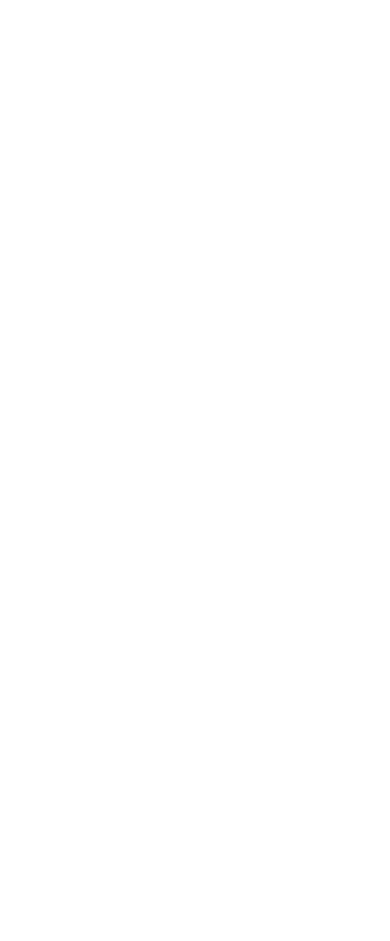
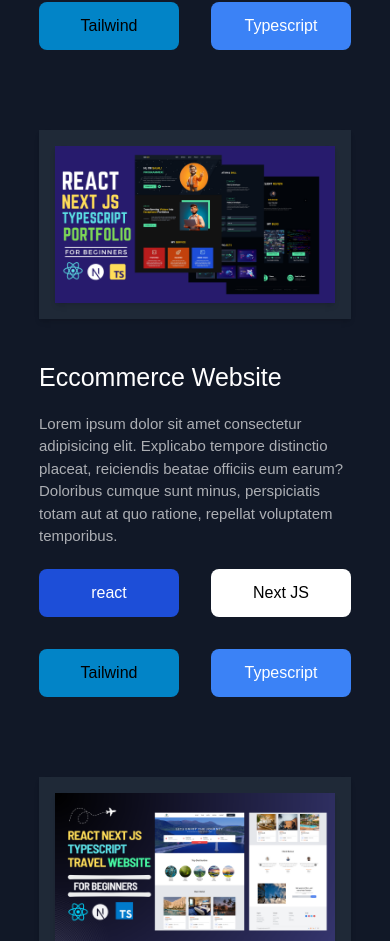
Before and after one commit to systems-apatrick/nextjs_portfolio, a Next.js app: page / in a window 390 px wide. Shown: the part 7778-8719 px from the top of the page. Before the commit the page ends 7043 px from the top, so only its background shows below. Built offline with nearby package versions, Linux system fonts and the light colour scheme; a web font is replaced by a local one.

Commit message:
agregar projects

```diff
--- /dev/null
+++ b/components/Helper/PriceCard.tsx
@@ -0,0 +1,50 @@
+import { CheckIcon } from "@heroicons/react/16/solid";
+import React from "react";
+interface Props {
+	plane: string;
+	price: string;
+	save: string;
+	bg: string;
+}
+const PriceCard = ({ plane, price, save, bg }: Props) => {
+	return (
+		<div className='text-center rounded-lg bg-gray-900'>
+			<div className={`p-6 rounded-t-lg ${bg}`}>
+				<h1 className='text-white text-[30px]'>{plane}</h1>
+				<p className='text-[16px] text-[#d7d7d7]'>
+					Try out {plane} Plan Save{" "}
+					<span className='text-blue-400'>{save}</span>
+				</p>
+                <div className="flex justify-center items-end mt-[1rem] space-x-1">
+                    <h1 className="text-[40px] font-bold text-blue-700">{price}</h1>
+                    <p className="text-white">/Hour</p>
+                </div>
+			</div>
+            <div className="p-6">
+                <div className="flex items-center space-x-3">
+                    <CheckIcon className="w-[1.4rem] h-[1.4rem] text-blue-400"/>
+                    <p className="text-[17px] text-white opacity-80">Next js website</p>
+                </div>
+                <div className="flex items-center space-x-3">
+                    <CheckIcon className="w-[1.4rem] h-[1.4rem] text-blue-400"/>
+                    <p className="text-[17px] text-white opacity-80">React js website</p>
+                </div>
+                <div className="flex items-center space-x-3">
+                    <CheckIcon className="w-[1.4rem] h-[1.4rem] text-blue-400"/>
+                    <p className="text-[17px] text-white opacity-80">Fullstack js website</p>
+                </div>
+                <div className="flex items-center space-x-3">
+                    <CheckIcon className="w-[1.4rem] h-[1.4rem] text-blue-400"/>
+                    <p className="text-[17px] text-white opacity-80">Autentication</p>
+                </div>
+                <div className="flex items-center space-x-3">
+                    <CheckIcon className="w-[1.4rem] h-[1.4rem] text-blue-400"/>
+                    <p className="text-[17px] text-white opacity-80">MERN website</p>
+                </div>
+            </div>
+            <button className="mt-["></button>
+		</div>
+	);
+};
+
+export default PriceCard;
--- /dev/null
+++ b/components/Helper/ProjectCard.tsx
@@ -0,0 +1,51 @@
+import Image from "next/image";
+import React from "react";
+
+interface Props {
+	image: string;
+	title: string;
+	tech1: string;
+	tech2: string;
+	tech3: string;
+	tech4: string;
+}
+const ProjectCard = ({ title, image, tech1, tech2, tech3, tech4 }: Props) => {
+	return (
+		<div className='grid w-[80%] mx-auto pt-[5rem] grid-cols-1 lg:grid-cols-2 gap-10 items-center'>
+			<div className='p-4 rounded-x1 relative cursor-pointer hover:-rotate-6 transform transition-all duration-200 bg-gray-800 shadow-md'>
+				<Image
+					src={`${image}`}
+					alt={title}
+					width={500}
+					height={500}
+					className='object-contain rounded-x1 mx-auto shadow-md'
+				/>
+			</div>
+			<div>
+				<h1 className='text-[25px] text-white '>{title}</h1>
+				<p className='text-white opacity-65 text-[15px] mt-[1rem]'>
+					Lorem ipsum dolor sit amet consectetur adipisicing elit. Explicabo
+					tempore distinctio placeat, reiciendis beatae officiis eum earum?
+					Doloribus cumque sunt minus, perspiciatis totam aut at quo ratione,
+					repellat voluptatem temporibus.
+				</p>
+				<div className='mt-[1.3rem] grid-cols-2 grid sm:grid-cols-3 xl:grid-cols-4 gap-[2rem]'>
+					<h1 className='px-6 py-3 bg-blue-700 text-white rounded-lg text-center'>
+						{tech1}
+					</h1>
+					<h1 className='px-6 py-3 bg-white text-black rounded-lg text-center'>
+						{tech2}
+					</h1>
+					<h1 className='px-6 py-3 bg-sky-600 text-black rounded-lg text-center'>
+						{tech3}
+					</h1>
+					<h1 className='px-6 py-3 bg-blue-500 text-white rounded-lg text-center'>
+						{tech4}
+					</h1>
+				</div>
+			</div>
+		</div>
+	);
+};
+
+export default ProjectCard;
--- /dev/null
+++ b/components/Price.tsx
@@ -0,0 +1,20 @@
+import React from "react";
+import PriceCard from "./Helper/PriceCard";
+
+const Price = () => {
+	return (
+		<div className='pt-[5rem] pb-[3rem] bg-black'>
+			<div className="text-center">
+                <p className="heading__mini">Popular Services</p>
+                <h1 className="heading__primary">
+                    Best <span className="text-blue-300">Pricing</span> for your proyects
+                </h1>
+            </div>
+            <div className="w-[100%] mx-auto grid grid-cols-1 sm:grid-cols-2 lg:grid-cols-3 gap-10 items-center pt-[4rem] md:pt-[7rem]">
+                <PriceCard plane='Basic' price='10$' save='24%' bg='bg-red'/>
+            </div>
+		</div>
+	);
+};
+
+export default Price;
--- a/components/Projects.tsx
+++ b/components/Projects.tsx
@@ -1,9 +1,49 @@
-import React from 'react'
+import React from "react";
+import ProjectCard from "./Helper/ProjectCard";
 
 const Projects = () => {
-  return (
-    <div>Projects</div>
-  )
-}
+	return (
+		<div className='pt-[5rem] pb-[3rem] bg-gray-900'>
+			<div className='text-center'>
+				<p className='heading__mini'>Recent Works</p>
+				<h1 className='heading__primary'>
+					My Best <span className='text-blue-300'>Projects</span>
+				</h1>
+			</div>
+			<ProjectCard
+				title='Eccommerce Website'
+				tech1='react'
+				tech2='Next JS'
+				tech3='Tailwind'
+				tech4='Typescript'
+				image='/images/p1.png'
+			/>
+			<ProjectCard
+				title='Eccommerce Website'
+				tech1='react'
+				tech2='Next JS'
+				tech3='Tailwind'
+				tech4='Typescript'
+				image='/images/p2.png'
+			/>
+			<ProjectCard
+				title='Eccommerce Website'
+				tech1='react'
+				tech2='Next JS'
+				tech3='Tailwind'
+				tech4='Typescript'
+				image='/images/p3.png'
+			/>
+			<ProjectCard
+				title='Eccommerce Website'
+				tech1='react'
+				tech2='Next JS'
+				tech3='Tailwind'
+				tech4='Typescript'
+				image='/images/p4.png'
+			/>
+		</div>
+	);
+};
 
-export default Projects
+export default Projects;
--- a/pages/index.tsx
+++ b/pages/index.tsx
@@ -2,6 +2,7 @@
 import Hero from "@/components/Hero";
 import Nav from "@/components/Nav";
 import NavMobile from "@/components/NavMobile";
+import Price from "@/components/Price";
 import Projects from "@/components/Projects";
 import Services from "@/components/Services";
 import Skills from "@/components/Skills";
@@ -21,6 +22,7 @@
       <Services/>
       <Skills/>
       <Projects/>
+      <Price/>
     </div>
   );
 };
```
